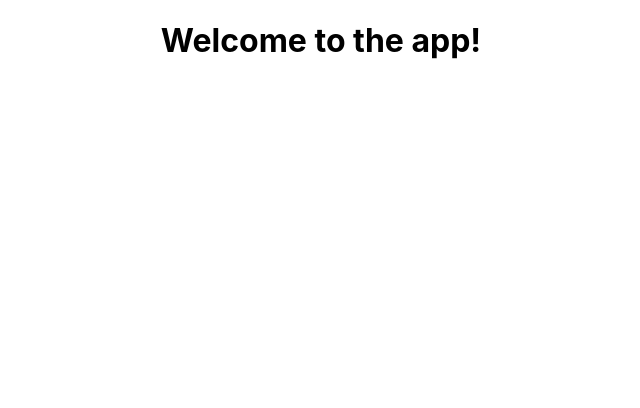
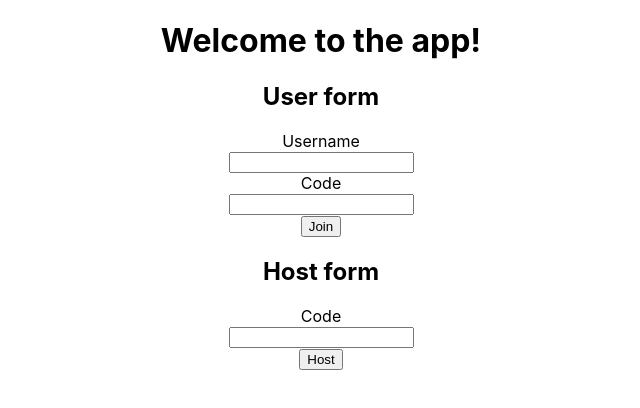
Before and after one commit to JariDevine/challenge-1-communication, a React (Create React App) app in the folder client/: page / in a window 1280 px wide. Shown: the top 408 px of the page, without its empty margins (319-959 px from the left). Built offline with nearby package versions, Linux system fonts and the light colour scheme; no server answers.

Commit message:
A user can host and join a game

```diff
--- a/client/src/App.js
+++ b/client/src/App.js
@@ -4,18 +4,91 @@ import "./App.css";
 
 function App() {
   const socketRef = useRef();
+  const [nameInput, setNameInput] = useState("");
+  const [playerCodeInput, setPlayerCodeInput] = useState("");
+  const [gameCodeInput, setGameCodeInput] = useState("");
 
   useEffect(() => {
     socketRef.current = io.connect("http://localhost:80/");
 
     socketRef.current.on("connect", () => {
-      console.log("connected");
+      console.log(socketRef.current.id);
     });
   }, []);
+
+  const onSubmitPlayer = (event) => {
+    event.preventDefault();
+    if (
+      nameInput ||
+      nameInput.trim ||
+      nameInput.trim().length !== 0 ||
+      playerCodeInput ||
+      playerCodeInput.trim ||
+      playerCodeInput.trim().length !== 0
+    ) {
+      let player = {
+        id: socketRef.current.id,
+        name: nameInput,
+        game: playerCodeInput,
+      };
+      socketRef.current.emit("player", player);
+      setNameInput("");
+      setPlayerCodeInput("");
+      console.log("player sent:", player);
+    }
+  };
+
+  const onSubmitHost = (event) => {
+    event.preventDefault();
+    console.log("set up game with code: ", gameCodeInput);
+    if (gameCodeInput !== "") {
+      socketRef.current.emit("code", gameCodeInput);
+      setGameCodeInput("");
+    }
+  };
 
   return (
     <div className="App">
       <h1>Welcome to the app!</h1>
+      <h2>User form</h2>
+      <form onSubmit={onSubmitPlayer}>
+        <label htmlFor="name">Username</label>
+        <br />
+        <input
+          type="text"
+          value={nameInput}
+          onChange={(event) => {
+            setNameInput(event.target.value);
+          }}
+        />
+        <br />
+        <label htmlFor="name">Code</label>
+        <br />
+        <input
+          type="text"
+          value={playerCodeInput}
+          onChange={(event) => {
+            setPlayerCodeInput(event.target.value);
+          }}
+        />
+        <br />
+        <button type="submit">Join</button>
+      </form>
+
+      <h2>Host form</h2>
+      <form onSubmit={onSubmitHost}>
+        <label htmlFor="name">Code</label>
+        <br />
+        <input
+          type="text"
+          value={gameCodeInput}
+          onChange={(event) => {
+            setGameCodeInput(event.target.value);
+          }}
+        />
+        <br />
+        <button type="submit">Host</button>
+      </form>
     </div>
   );
 }
```
Also changed, not shown: 1 other file (tests, documents, lock files or other folders).
